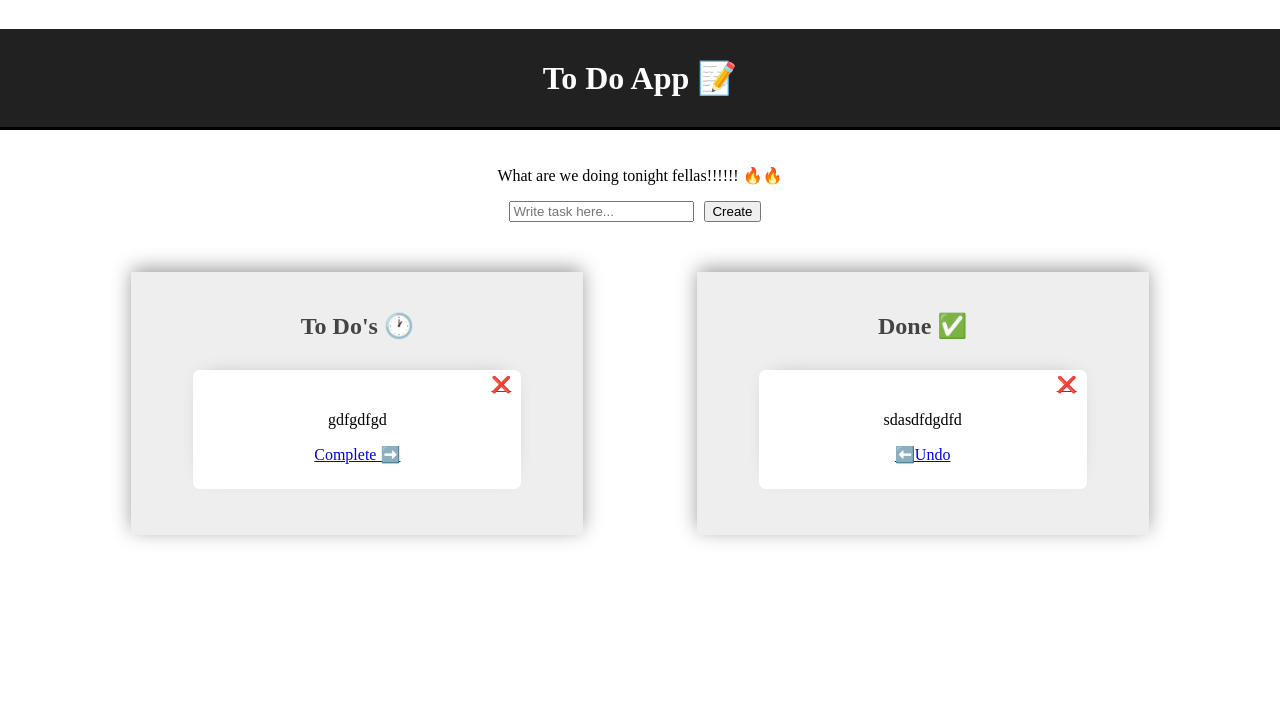
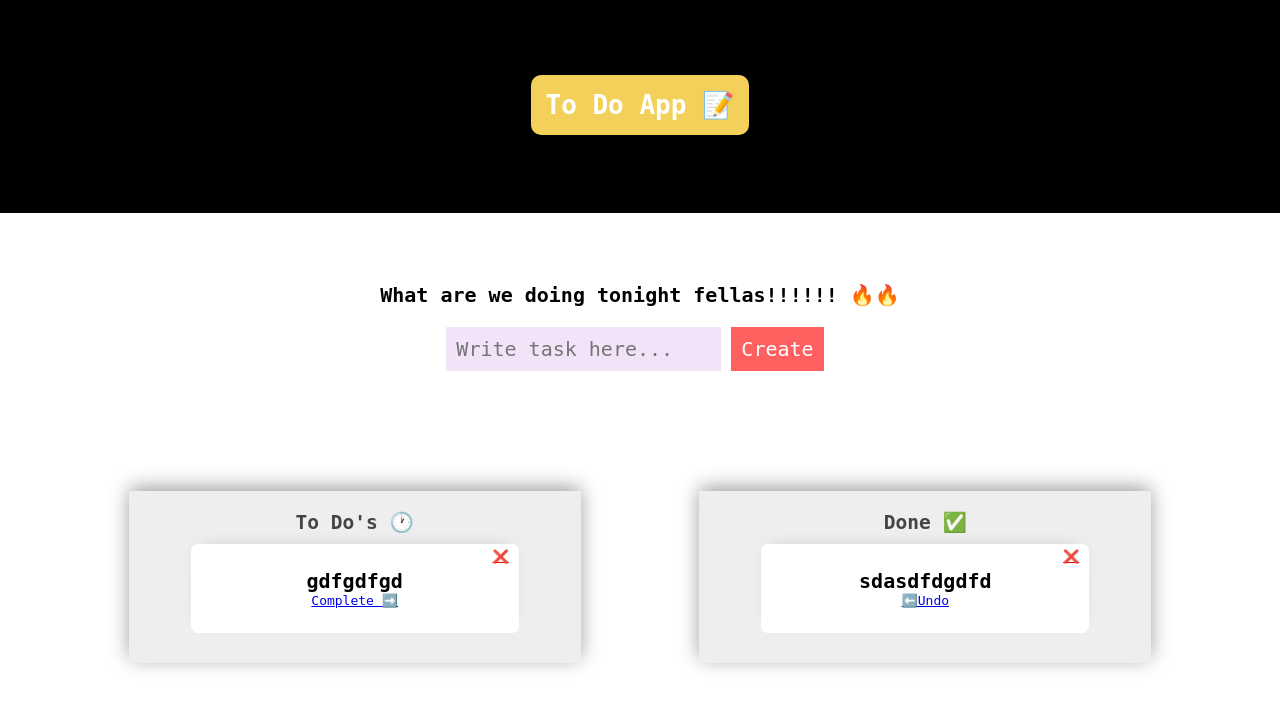
Before and after one commit to KidCoderT/MyFlaskTodoListApp, a Flask app: page / in a window 1280 px wide; the page is wider, and only the part inside the window is pictured. Shown: the top 709 px of that part. Run offline with Flask 2, Linux system fonts and the light colour scheme; data comes from the database, SQL or seed files in the repository.

Commit message:
Changed the styling

```diff
--- a/app.py
+++ b/app.py
@@ -48,4 +48,4 @@ def delete(id):
     return redirect(url_for("index"))
 
 if __name__ == '__main__':
-    app.run(threaded=True, debug=True)
+    app.run(threaded=True)
--- a/static/style.css
+++ b/static/style.css
@@ -91,3 +91,57 @@
         flex-wrap: wrap;
     }
 }
+
+* {
+    margin: 0;
+    padding: 0;
+    font-family: Monospace;
+}
+
+h1.todo__header {
+    text-align: center;
+    padding: 90px;
+    color: white;
+    background-color: black;
+}
+
+span.todo__header_text {
+    padding: 15px;
+    border-radius: 10px;
+    background-color: #F2D059;
+}
+
+.todo__headerContainer {
+    display: flex;
+    margin: 50px;
+    flex-direction: column;
+    align-items: center;
+    justify-content: center;
+}
+
+p.font-weight-bold {
+    font-weight: bold;
+    font-size: 20px;
+}
+
+form.todo__form {
+    margin: 20px;
+}
+
+input {
+    color: #FE6060;
+    font-size: 20px;
+    padding: 10px;
+    background-color: #F2E3F8;
+    border: none;
+    padding-bottom: 10px;
+}
+
+input.btn.btn-info {
+    color: white;
+    background-color: #FE6060;
+}
+
+div.todo {
+    padding-bottom: 0px;
+}
--- a/templates/index.html
+++ b/templates/index.html
@@ -58,6 +58,7 @@
                     </li>
 
                     {% endfor %}
+
                 </ul>
 
             </div>
```
